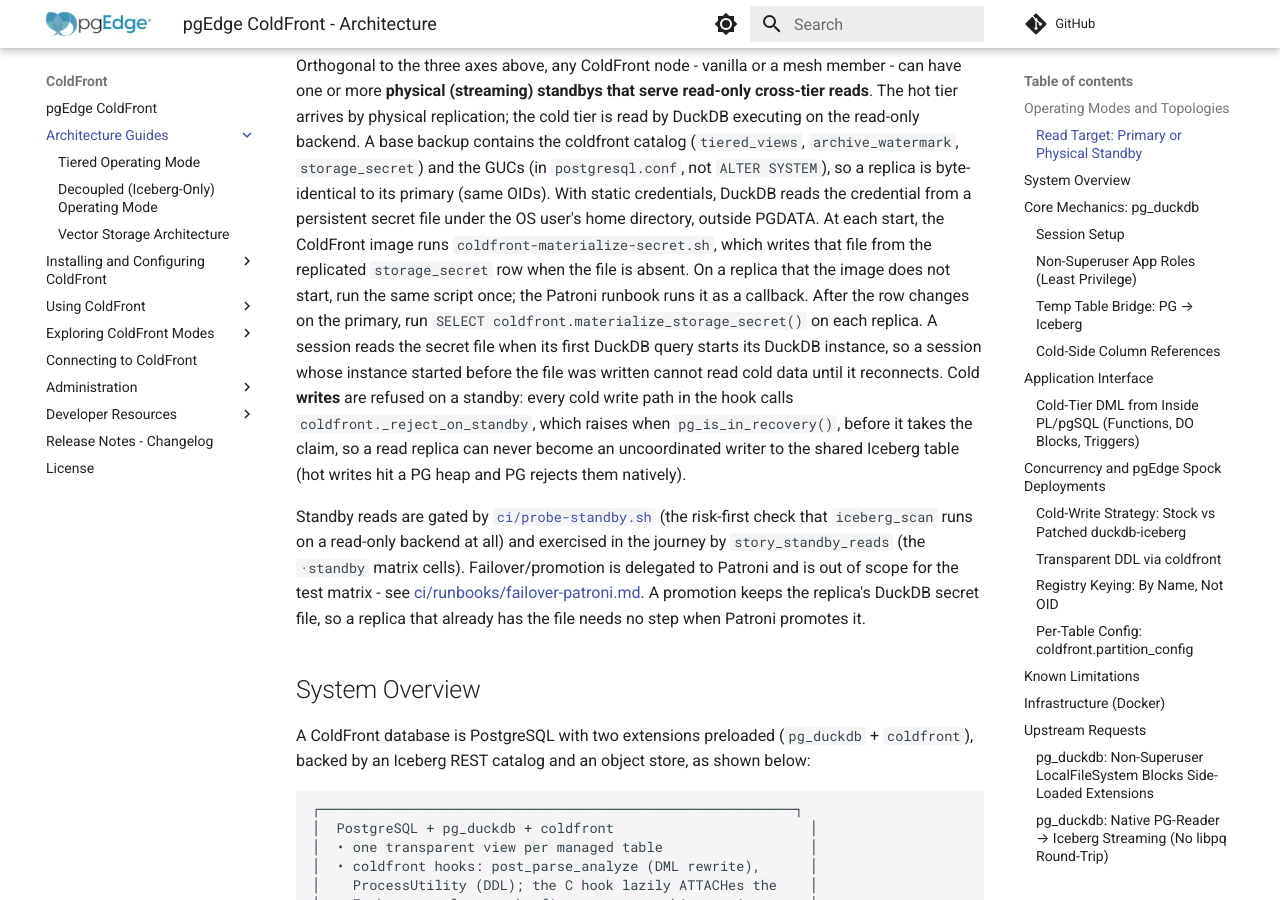
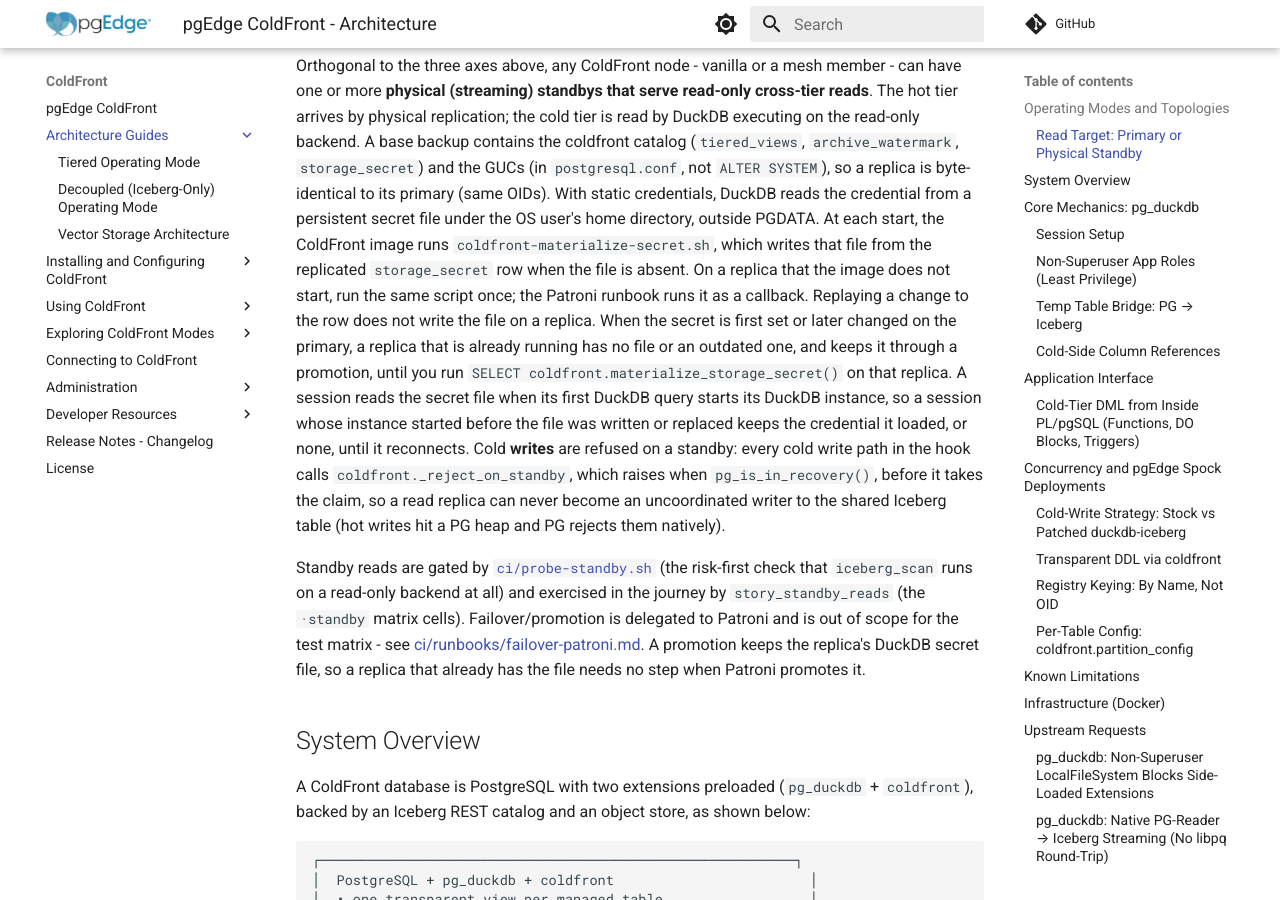
Before and after one commit to pgEdge/coldfront, an MkDocs documentation site: the page built from docs/architecture_guides/index.md, in a window 1280 px wide and 900 px high, scrolled down 1387 px. Built offline with MkDocs 1.6.1 and Material for MkDocs 9.7.7, drawn with Linux system fonts in a browser that asks for light colours; comment, search, counter and statistics services are not loaded.

Commit message:
docs: say a session keeps a replaced storage secret until it reconnects

```diff
--- a/docs/architecture_guides/index.md
+++ b/docs/architecture_guides/index.md
@@ -51,11 +51,14 @@ home directory, outside PGDATA. At each start, the ColdFront image runs
 `coldfront-materialize-secret.sh`, which writes that file from the replicated
 `storage_secret` row when the file is absent. On a replica that the image does
 not start, run the same script once; the Patroni runbook runs it as a callback.
-After the row changes on the primary, run
-`SELECT coldfront.materialize_storage_secret()` on each replica. A session
+Replaying a change to the row does not write the file on a replica. When the
+secret is first set or later changed on the primary, a replica that is already
+running has no file or an outdated one, and keeps it through a promotion, until
+you run `SELECT coldfront.materialize_storage_secret()` on that replica. A
+session
 reads the secret file when its first DuckDB query starts its DuckDB instance,
-so a session whose instance started before the file was written cannot read
-cold data until it reconnects. Cold
+so a session whose instance started before the file was written or replaced
+keeps the credential it loaded, or none, until it reconnects. Cold
 **writes** are refused on a standby: every cold write path in
 the hook calls `coldfront._reject_on_standby`, which raises when
 `pg_is_in_recovery()`, before it takes the claim, so a read replica can never
```
Also changed, not shown: ci/runbooks/failover-patroni.md (+2 -2 lines).
